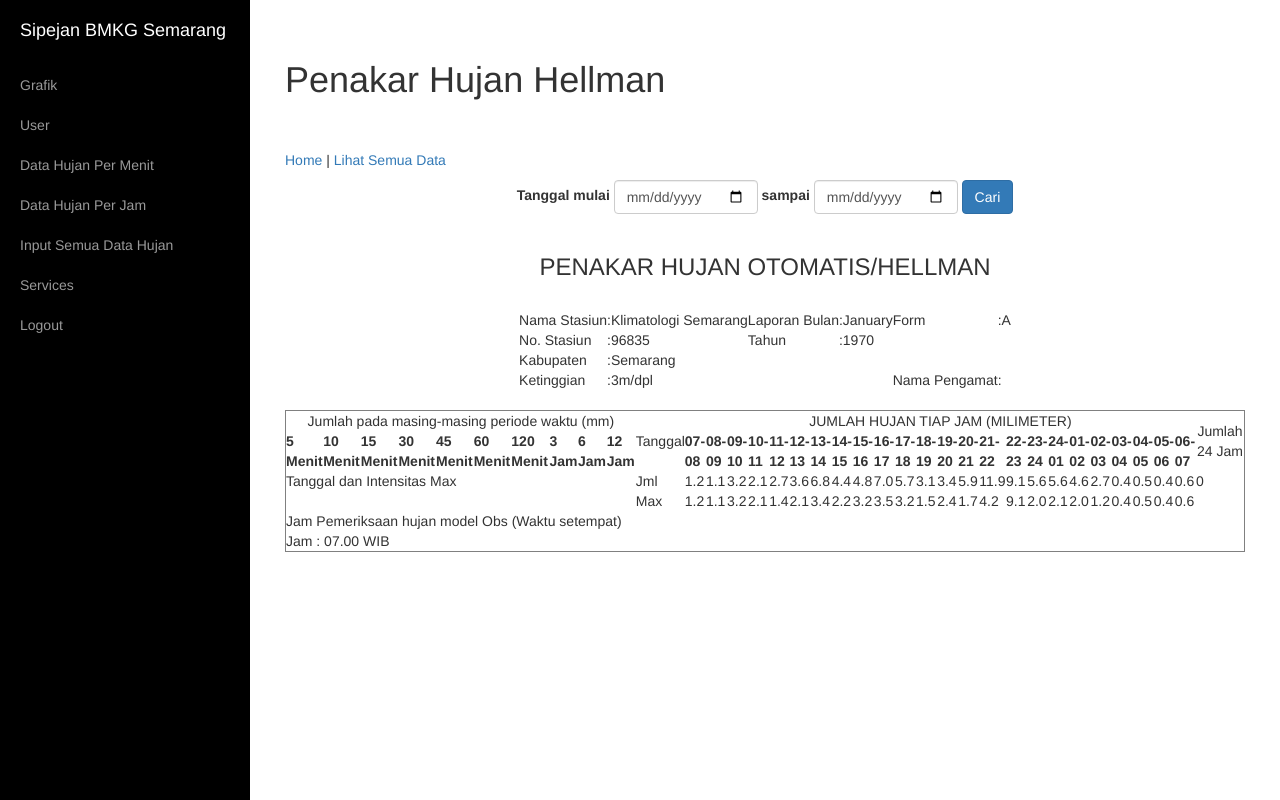
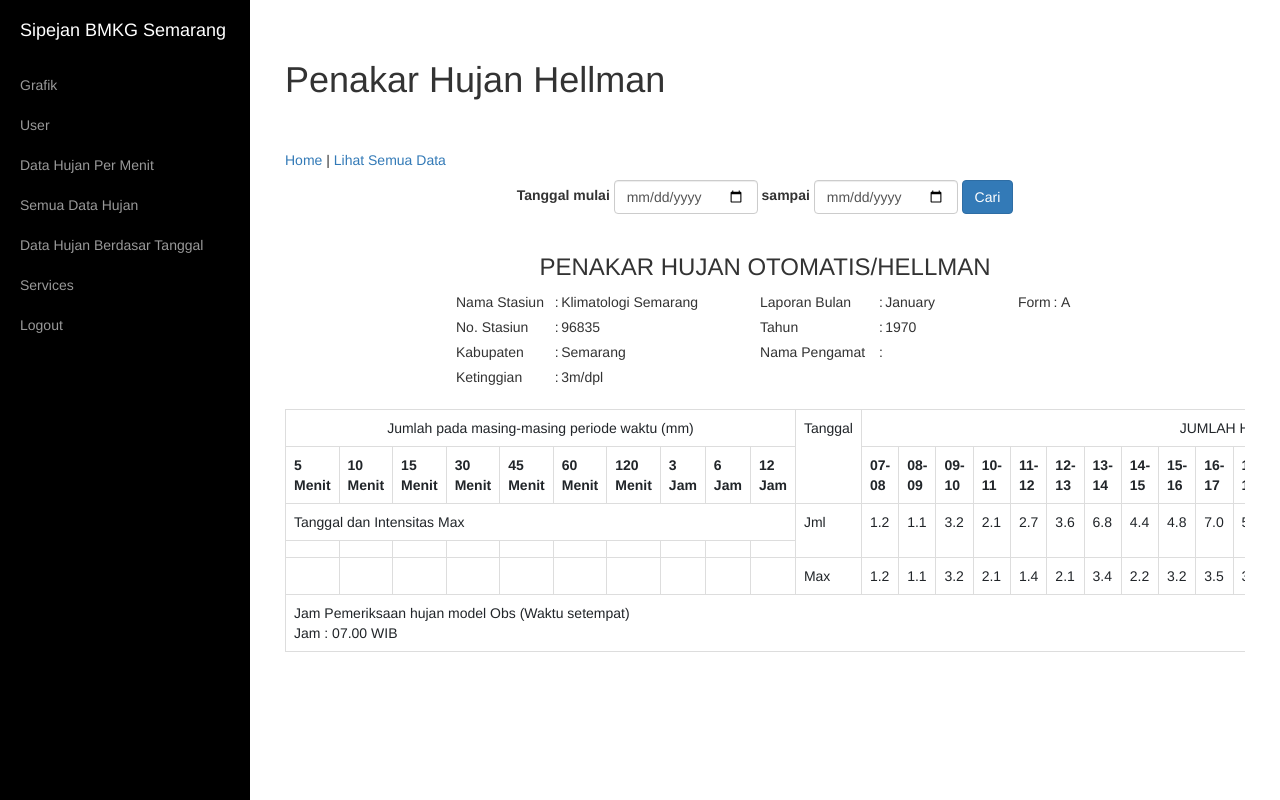
Before and after one commit to akhmadreva/penakar-hujan, a PHP site: page /index.php?page=filter-tanggal in a window 1280 px wide. Run offline with PHP 8.4, Linux system fonts and the light colour scheme; data comes from the database, SQL or seed files in the repository; data that the repository does not hold is empty.

Commit message:
update
perbaruan data

```diff
--- a/data-hujan-all.php
+++ b/data-hujan-all.php
@@ -35,7 +35,7 @@
 	<h3>Data Hujan</h3>
 
 	<div class="table-responsive">
-	<table border="1" class="table">
+	<table border="1" class="table table-bordered border-dark" rules="all">
 		<tr>
 			<td>-</td>
 			<td colspan="10"><center>Jumlah pada masing-masing periode waktu (mm)</center></td>
@@ -83,7 +83,7 @@
 		</tr>
 		<?php
 		include "koneksi.php";
-		$sql = "SELECT * FROM data_hujan WHERE tanggal ORDER BY tanggal";
+		$sql = "SELECT * FROM data_hujan WHERE tanggal ORDER BY tanggal ASC";
         $hasil=mysqli_query($conn,$sql);
 		$nomor = 1;
 		while($data = mysqli_fetch_array($hasil)){
--- a/filter-tanggal.php
+++ b/filter-tanggal.php
@@ -25,54 +25,56 @@
     </form>
     <br/>
     <center><h3>PENAKAR HUJAN OTOMATIS/HELLMAN</h3></center>
-    <table>
+
+    <table style="width: 618px; height: 99px;">
+    <tbody>
     <tr>
-            <td>Nama Stasiun</td>
-            <td>:</td>
-            <td>Klimatologi Semarang</td>
-            <td>Laporan Bulan</td>
-            <td>:</td>
-            <td><?php
+    <td style="width: 145px;">Nama Stasiun</td>
+    <td style="width: 10px;">:</td>
+    <td style="width: 393px;">Klimatologi Semarang</td>
+    <td style="width: 195px;">Laporan Bulan</td>
+    <td style="width: 10px;">:</td>
+    <td style="width: 256px;"><?php
                     echo date  ( 'F' , strtotime ($_POST['date1']));
                     $query = "SELECT * FROM data_hujan WHERE tanggal='".$_POST['date1']."'";
                     ?></td>
-            <td>Form</td>
-            <td>:</td>
-            <td>A</td>
+    <td style="width: 40px;">Form</td>
+    <td style="width: 13px;">:</td>
+    <td style="width: 18px;">A</td>
     </tr>
     <tr>
-            <td>No. Stasiun</td>
-            <td>:</td>
-            <td>96835</td>
-            <br>
-            <td>Tahun</td>
-            <td>:</td>
-            <td><?php
+    <td style="width: 145px;">No. Stasiun</td>
+    <td style="width: 10px;">:</td>
+    <td style="width: 393px;">96835</td>
+    <td style="width: 195px;">Tahun</td>
+    <td style="width: 10px;">:</td>
+    <td style="width: 256px;"><?php
                     echo date  ( 'Y' , strtotime ($_POST['date1']));
                         $query = "SELECT * FROM data_hujan WHERE tanggal='".$_POST['date1']."'";
                     ?></td>
-            <td colspan="3"> </td>
+    <td style="width: 71px;" colspan="3">&nbsp;</td>
     </tr>
     <tr>
-            <td>Kabupaten</td>
-            <td>:</td>
-            <td>Semarang</td>
-            <td colspan="3"></td>
-            <td colspan="3"></td>
+    <td style="width: 145px;">Kabupaten</td>
+    <td style="width: 10px;">:</td>
+    <td style="width: 393px;">Semarang</td>
+    <td style="width: 195px;">Nama Pengamat&nbsp;</td>
+    <td style="width: 10px;">:</td>
+    <td style="width: 256px;">&nbsp;</td>
+    <td style="width: 71px;" colspan="3">&nbsp;</td>
     </tr>
     <tr>
-            <td>Ketinggian</td>
-            <td>:</td>
-            <td>3m/dpl</td>
-            <td colspan="3"></td>
-            <td>Nama Pengamat</td>
-            <td>:</td>
-            <td></td>
+    <td style="width: 145px;">Ketinggian</td>
+    <td style="width: 10px;">:</td>
+    <td style="width: 393px;">3m/dpl</td>
     </tr>
+    </tbody>
     </table>
+
     <br/>
+
     <div class="table-responsive">
-		<table border="1">
+		<table border="1" class="table table-bordered border-dark">
             <tr>
                 <td colspan="10"><center>Jumlah pada masing-masing periode waktu (mm)</center></td>
                 <td rowspan="2"><center>Tanggal</center></td>
@@ -124,10 +126,10 @@
 
                 if (!empty($date1) && !empty($date2)) {
                  // perintah tampil data berdasarkan range tanggal
-                 $sql = mysqli_query($conn, "SELECT * FROM data_hujan WHERE tanggal BETWEEN '$date1' and '$date2' ORDER BY tanggal");
+                 $sql = mysqli_query($conn, "SELECT * FROM data_hujan WHERE tanggal BETWEEN '$date1' and '$date2' ORDER BY tanggal ASC");
                 } else {
                  // perintah tampil semua data
-                 $sql = mysqli_query($conn, "SELECT * FROM data_hujan");
+                 $sql = mysqli_query($conn, "SELECT * FROM data_hujan WHERE tanggal ORDER BY tanggal ASC");
                 }
 			    while($data = mysqli_fetch_array($sql)){
                     $jumlah = $data['tujuh']+$data['delapan']+$data['sembilan']+$data['sepuluh']+$data['sebelas']+$data['duabelas']+$data['tigabelas']+$data['empatbelas']
--- a/index.php
+++ b/index.php
@@ -50,10 +50,10 @@
                     <a href="index.php?page=data-menit">Data Hujan Per Menit</a>
                 </li>
                 <li>
-                    <a href="index.php?page=data-hujan">Data Hujan Per Jam</a>
+                    <a href="index.php?page=data-hujan-all">Semua Data Hujan</a>
                 </li>
                 <li>
-                    <a href="index.php?page=data-hujan-all">Input Semua Data Hujan</a>
+                    <a href="index.php?page=filter-tanggal">Data Hujan Berdasar Tanggal</a>
                 </li>
                 <li>
                     <a href="#">Services</a>
```
Also changed, not shown: data-menit.php (+11 -11 lines). Lines whose indentation alone changed are shown as unchanged.
